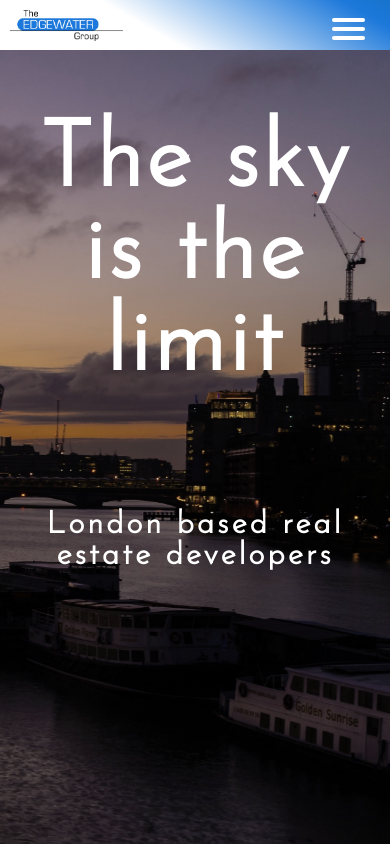
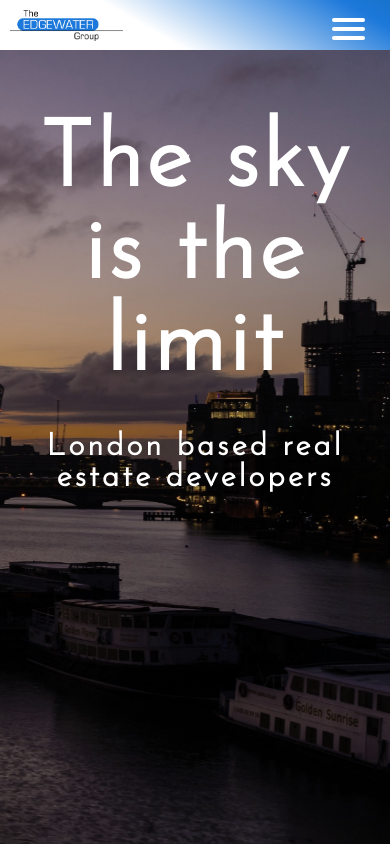
Before and after one commit to chs242/the-edewater-group, a Vue app: page /#/ in a window 390 px wide. Built offline with nearby package versions, Linux system fonts and the light colour scheme.

Commit message:
small home change, now everything complete

```diff
--- a/src/views/Home.vue
+++ b/src/views/Home.vue
@@ -107,10 +107,6 @@ export default {
     font-size: 46px;
   }
 
-   h1, h6{
-    margin-top: 30%;
-  }
-
 }
 
 
```
